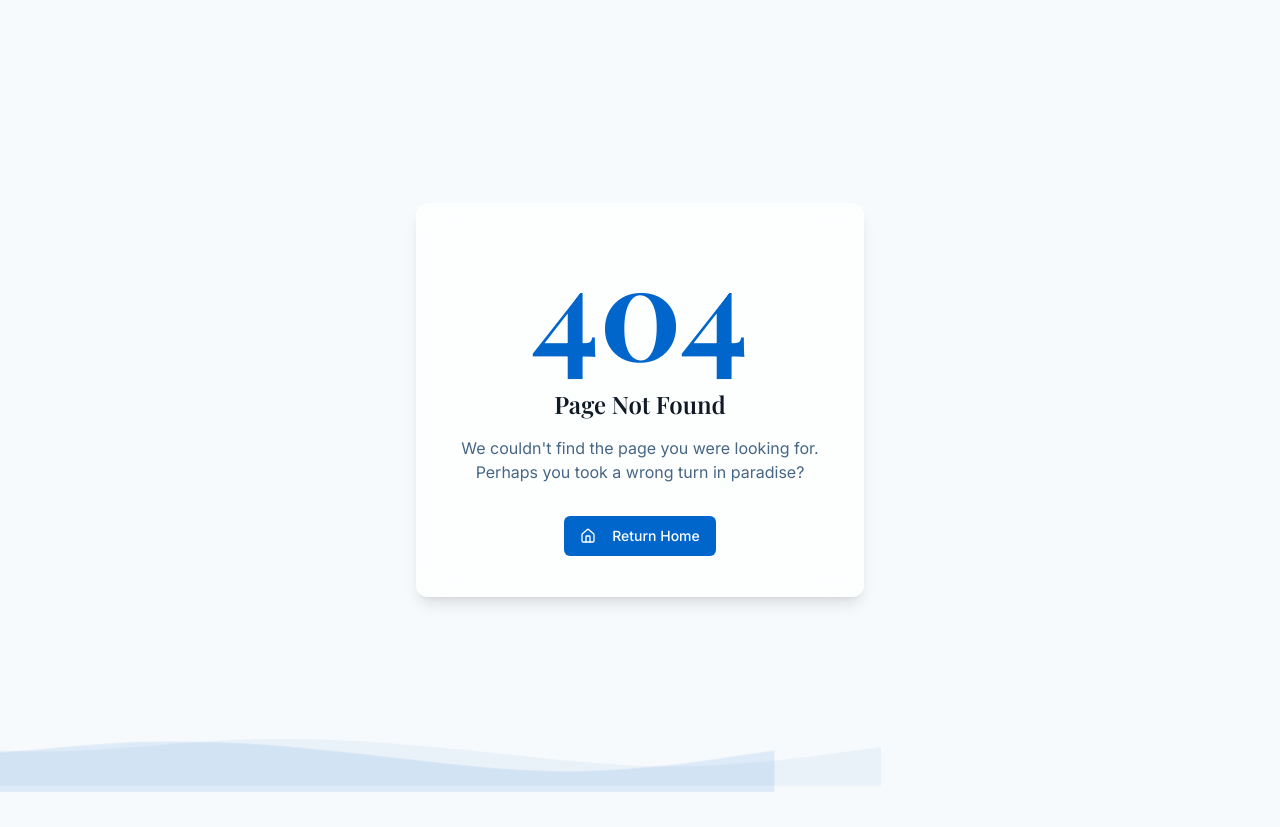
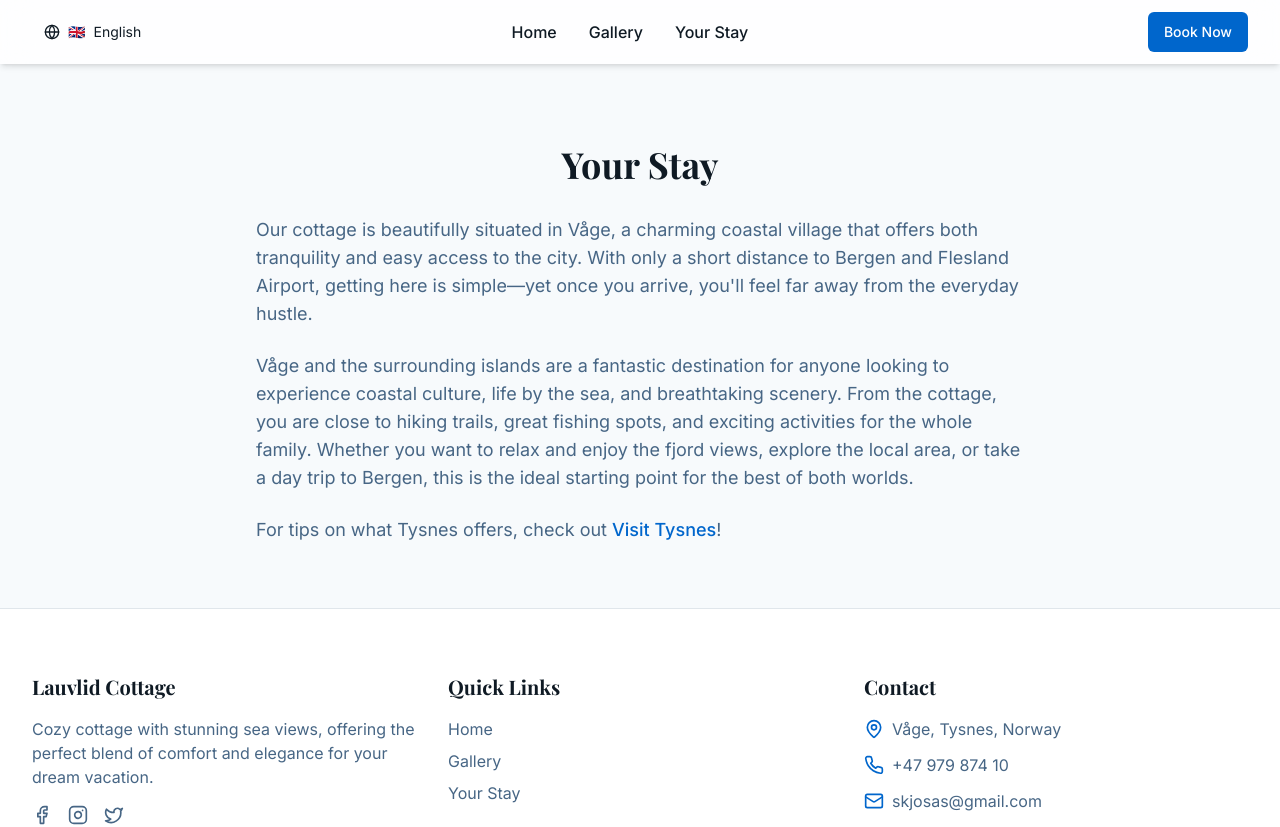
Before and after one commit to sinkjo/lauvlidcottage, a React (Vite) app: page /your-stay in a window 1280 px wide. Before the commit this address had no page. Shown: the top 827 px of the page. Before the commit the page ends 800 px from the top, so only its background shows below. Built offline with nearby package versions, Linux system fonts and the light colour scheme.

Commit message:
Refactor "Things to do" page

```diff
--- a/src/App.tsx
+++ b/src/App.tsx
@@ -7,7 +7,7 @@ import { BrowserRouter, Routes, Route } from "react-router-dom";
 import Index from "./pages/Index";
 import BookingPage from "./pages/BookingPage";
 import Gallery from "./pages/Gallery";
-import ThingsToDo from "./pages/ThingsToDo";
+import YourStay from "./pages/YourStay";
 import Contact from "./pages/Contact";
 import NotFound from "./pages/NotFound";
 import { LanguageProvider } from "./contexts/LanguageContext";
@@ -26,7 +26,7 @@ const App = () => (
             <Route path="/" element={<Index />} />
             <Route path="/booking" element={<BookingPage />} />
             <Route path="/gallery" element={<Gallery />} />
-            <Route path="/things-to-do" element={<ThingsToDo />} />
+            <Route path="/your-stay" element={<YourStay />} />
             <Route path="/contact" element={<Contact />} />
             {/* ADD ALL CUSTOM ROUTES ABOVE THE CATCH-ALL "*" ROUTE */}
             <Route path="*" element={<NotFound />} />
--- a/src/components/Footer.tsx
+++ b/src/components/Footer.tsx
@@ -38,7 +38,7 @@ export default function Footer() {
               {[
                 { name: t.nav.home, path: "/" },
                 { name: t.nav.gallery, path: "/gallery" },
-                { name: t.nav.thingsToDo, path: "/things-to-do" },
+                { name: t.nav.yourStay, path: "/your-stay" },
               ].map((link) => (
                 <li key={link.name}>
                   <Link
--- a/src/components/Navbar.tsx
+++ b/src/components/Navbar.tsx
@@ -15,7 +15,7 @@ export default function Navbar() {
   const navLinks = [
     { name: t.nav.home, path: "/" },
     { name: t.nav.gallery, path: "/gallery" },
-    { name: t.nav.thingsToDo, path: "/things-to-do" }
+    { name: t.nav.yourStay, path: "/your-stay" }
   ];
 
   return <header className="fixed top-0 left-0 right-0 z-50 bg-white/80 dark:bg-card/80 backdrop-blur-lg py-3 shadow-md transition-all duration-300">
--- a/src/locales/de.ts
+++ b/src/locales/de.ts
@@ -2,7 +2,7 @@ export const de = {
   nav: {
     home: "Startseite",
     gallery: "Galerie",
-    thingsToDo: "Aktivitäten",
+    yourStay: "Ihr Aufenthalt",
     contact: "Kontakt",
     bookNow: "Jetzt buchen"
   },
--- a/src/locales/en.ts
+++ b/src/locales/en.ts
@@ -2,7 +2,7 @@ export const en = {
   nav: {
     home: "Home",
     gallery: "Gallery",
-    thingsToDo: "Things to do",
+    yourStay: "Your Stay",
     contact: "Contact",
     bookNow: "Book Now"
   },
--- a/src/pages/ThingsToDo.tsx
+++ /dev/null
@@ -1,22 +0,0 @@
-import { useLanguage } from "@/contexts/LanguageContext";
-import Navbar from "@/components/Navbar";
-import Footer from "@/components/Footer";
-
-export default function ThingsToDo() {
-  const { t } = useLanguage();
-
-  return (
-    <div className="min-h-screen bg-background">
-      <Navbar />
-      <main className="pt-20">
-        <div className="container mx-auto px-4 py-16">
-          <h1 className="text-4xl font-bold text-center mb-8">Things to Do</h1>
-          <p className="text-lg text-center text-muted-foreground">
-            Discover the beautiful activities and attractions around Tysnes.
-          </p>
-        </div>
-      </main>
-      <Footer />
-    </div>
-  );
-}
--- /dev/null
+++ b/src/pages/YourStay.tsx
@@ -0,0 +1,30 @@
+import { useLanguage } from "@/contexts/LanguageContext";
+import Navbar from "@/components/Navbar";
+import Footer from "@/components/Footer";
+
+export default function YourStay() {
+  const { t } = useLanguage();
+
+  return (
+    <div className="min-h-screen bg-background">
+      <Navbar />
+      <main className="pt-20">
+        <div className="container mx-auto px-4 py-16">
+          <h1 className="text-4xl font-bold text-center mb-8">Your Stay</h1>
+          <div className="max-w-3xl mx-auto space-y-6 text-lg text-muted-foreground">
+            <p>
+              Our cottage is beautifully situated in Våge, a charming coastal village that offers both tranquility and easy access to the city. With only a short distance to Bergen and Flesland Airport, getting here is simple—yet once you arrive, you'll feel far away from the everyday hustle.
+            </p>
+            <p>
+              Våge and the surrounding islands are a fantastic destination for anyone looking to experience coastal culture, life by the sea, and breathtaking scenery. From the cottage, you are close to hiking trails, great fishing spots, and exciting activities for the whole family. Whether you want to relax and enjoy the fjord views, explore the local area, or take a day trip to Bergen, this is the ideal starting point for the best of both worlds.
+            </p>
+            <p>
+              For tips on what Tysnes offers, check out <a href="https://www.visittysnes.no/en-gb" target="_blank" rel="noopener noreferrer" className="text-primary hover:underline font-medium">Visit Tysnes</a>!
+            </p>
+          </div>
+        </div>
+      </main>
+      <Footer />
+    </div>
+  );
+}
```
